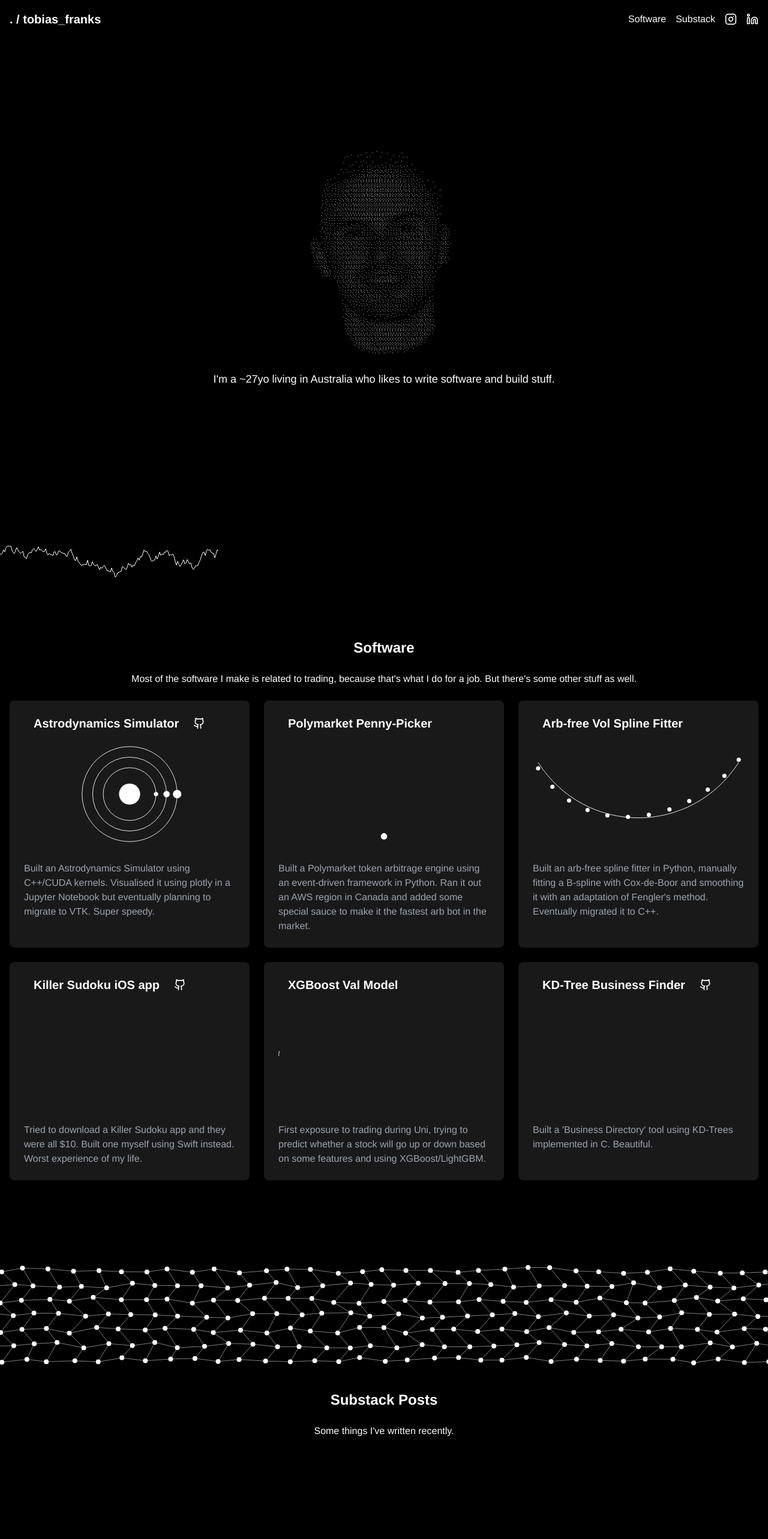
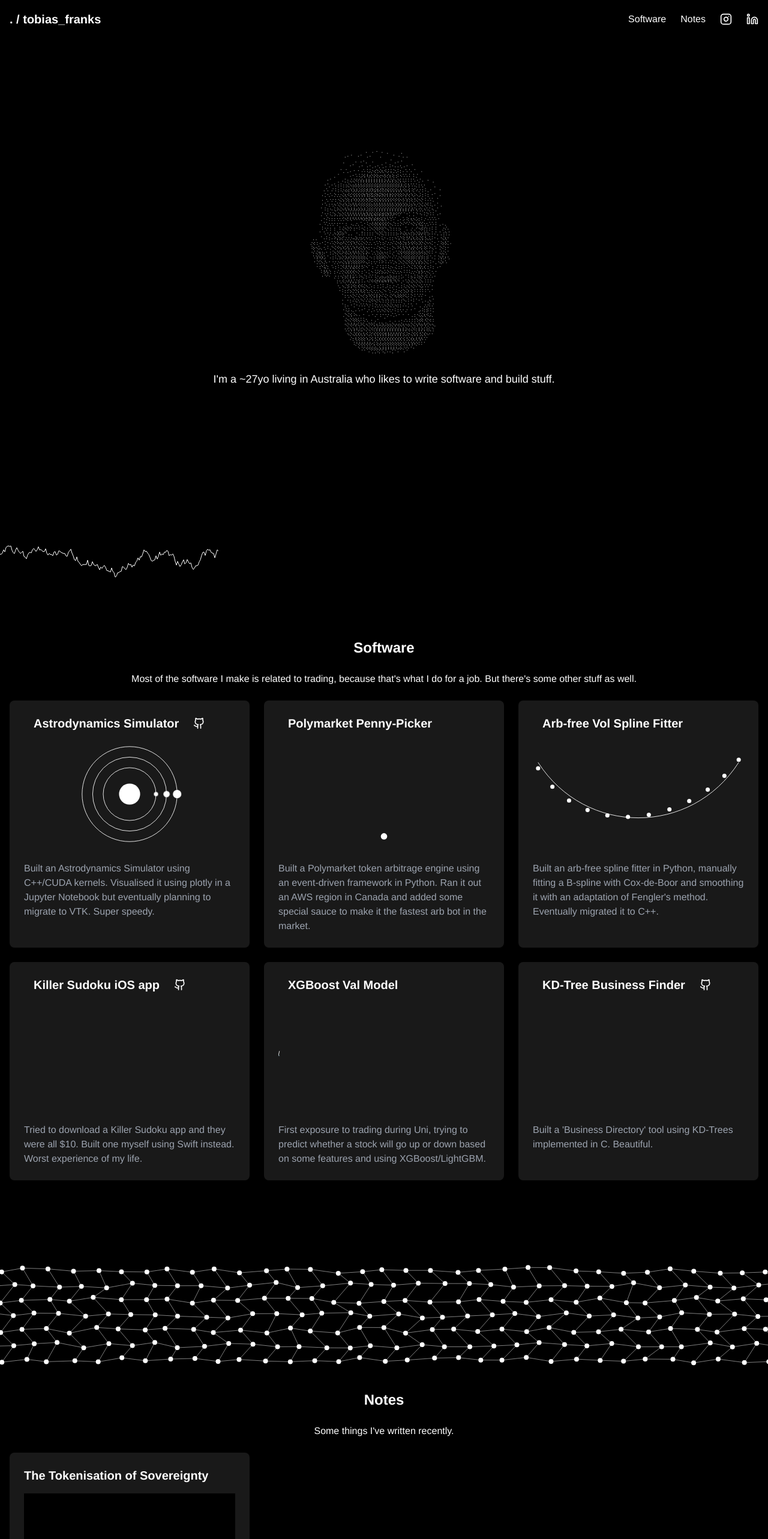
Before and after one commit to tobias-x/tobias-x.github.io, a Next.js app: page / in a window 1280 px wide. Shown: the top 2566 px of the page at 60% size. Before the commit the page ends 2454 px from the top, so only its background shows below. Built offline with nearby package versions, Linux system fonts and the light colour scheme; no server answers.

Commit message:
moved from substack

```diff
--- a/package.json
+++ b/package.json
@@ -11,6 +11,7 @@
     "deploy": "gh-pages -d out --nojekyll"
   },
   "dependencies": {
+    "@tailwindcss/typography": "^0.5.16",
     "autoprefixer": "^10.4.20",
     "framer-motion": "^12.0.5",
     "lucide-react": "^0.474.0",
@@ -18,6 +19,7 @@
     "next": "15.1.6",
     "react": "^19.0.0",
     "react-dom": "^19.0.0",
+    "react-markdown": "^10.1.0",
     "react-scroll-parallax": "^3.4.5",
     "rss-parser": "^3.13.0"
   },
--- a/src/components/BackToTop.js
+++ b/src/components/BackToTop.js
@@ -1,12 +1,12 @@
 import { useState, useEffect } from "react";
-import { ChevronsUp } from "lucide-react"; // Use any icon library or SVG you prefer
+import { ChevronsUp } from "lucide-react";
 
 export default function BackToTopButton() {
     const [isVisible, setIsVisible] = useState(false);
 
     useEffect(() => {
         const handleScroll = () => {
-            setIsVisible(window.scrollY > 100); // Show button after scrolling down 100px
+            setIsVisible(window.scrollY > 100);
         };
 
         window.addEventListener("scroll", handleScroll);
@@ -18,16 +18,16 @@ export default function BackToTopButton() {
     };
 
     return (
-        <div>
+        <>
             {isVisible && (
                 <button
                     onClick={scrollToTop}
-                    className="fixed top-4 right-6 bg-black text-white p-2 rounded-full shadow-lg hover:bg-gray-700 transition"
+                    className="fixed top-4 right-6 z-[9999] bg-black text-white p-2 rounded-full shadow-lg hover:bg-gray-700 transition"
                     aria-label="Back to top"
                 >
                     <ChevronsUp size={20} />
                 </button>
             )}
-        </div>
+        </>
     );
 }
--- a/src/components/Navbar.js
+++ b/src/components/Navbar.js
@@ -1,43 +1,59 @@
-import { Instagram, Linkedin } from "lucide-react"; // Install lucide-react or use another icon library
+import { useRouter } from "next/router";
+import { Instagram, Linkedin } from "lucide-react";
+
+function SmartLink({ href, children, className, ...props }) {
+  const router = useRouter();
+  const currentPath = router.pathname;
+
+  const isSamePageAnchor = href.startsWith("#");
+  const isSamePageHash = href.startsWith("/") && currentPath === "/" && href.includes("#");
+  const openInSameTab = isSamePageAnchor || isSamePageHash;
+
+  const target = openInSameTab ? "_self" : "_blank";
+  const rel = openInSameTab ? undefined : "noopener noreferrer";
+
+  return (
+    <a
+      href={href}
+      target={target}
+      rel={rel}
+      className={className}
+      {...props}
+    >
+      {children}
+    </a>
+  );
+}
 
 export default function Navbar() {
   return (
     <nav className="bg-black py-4 w-full">
-      <div className="nav-container">
-        {/* Left Section: ./tobias_franks */}
-        <a
-          href="#"
-          className="text-white font-semibold text-xl logo-text"
-        >
+      <div className="nav-container flex justify-between items-center px-4">
+        <a href="/" className="text-white font-semibold text-xl logo-text">
           . / tobias_franks
         </a>
 
-        {/* Right Section: Navigation Links */}
-        <div className="nav-links">
-          <a href="#software" className="hover:text-gray-300">
+        <div className="nav-links flex items-center space-x-2">
+          <SmartLink href="/#software" className="hover:text-gray-300">
             Software
-          </a>
-          <a href="#substack" className="hover:text-gray-300">
-            Substack
-          </a>
-          <a
+          </SmartLink>
+          <SmartLink href="/#notes" className="hover:text-gray-300">
+            Notes
+          </SmartLink>
+          <SmartLink
             href="https://www.instagram.com/tobias.xlyt"
-            target="_blank"
-            rel="noopener noreferrer"
             aria-label="Instagram"
             className="hover:text-gray-300"
           >
             <Instagram size={20} />
-          </a>
-          <a
+          </SmartLink>
+          <SmartLink
             href="https://www.linkedin.com/in/tobiasfranks"
-            target="_blank"
-            rel="noopener noreferrer"
             aria-label="LinkedIn"
             className="hover:text-gray-300"
           >
             <Linkedin size={20} />
-          </a>
+          </SmartLink>
         </div>
       </div>
     </nav>
--- a/src/components/Portfolio.js
+++ b/src/components/Portfolio.js
@@ -1,4 +1,4 @@
-import React, { useEffect, useState } from 'react';
+import React from 'react';
 import { Github } from "lucide-react";
 
 // Generic Portfolio renderer
@@ -19,8 +19,8 @@ function Portfolio({ title, id, items, description }) {
                                 {item.link ? (
                                     <a
                                         href={item.link}
-                                    target="_blank"
-                                    rel="noopener noreferrer"
+                                        target={item.link.startsWith('/') ? "_self" : "_blank"}
+                                        rel={item.link.startsWith('/') ? undefined : "noopener noreferrer"}
                                         className="text-xl font-semibold text-white hover:text-gray-300 truncate whitespace-nowrap overflow-hidden"
                                     >
                                         {item.name}
@@ -43,7 +43,6 @@ function Portfolio({ title, id, items, description }) {
                                     </a>
                                 )}
                             </div>
-
                         </div>
 
                         {item.animation && (
@@ -122,7 +121,16 @@ const artworkPieces = [
     { name: 'Artwork B', description: 'Description of Artwork B' },
 ];
 
-// Portfolio sections
+// Blog posts (self-hosted)
+const blogPosts = [
+    {
+        name: 'The Tokenisation of Sovereignty',
+        description: 'How CBDCs might reshape society',
+        animation: '/animations/token.svg',
+        link: 'posts/first-post',
+    }
+];
+
 export function SoftwarePortfolio() {
     return (
         <Portfolio
@@ -145,38 +153,12 @@ export function ArtworkPortfolio() {
     );
 }
 
-export function SubstackPortfolio() {
-    const [posts, setPosts] = useState([]);
-
-    useEffect(() => {
-        const fetchRSS = async () => {
-            try {
-                const res = await fetch(
-                    'https://api.rss2json.com/v1/api.json?rss_url=https://tobiasx.substack.com/feed'
-                );
-                const data = await res.json();
-
-                const formatted = data.items.slice(0, 6).map(item => ({
-                    name: item.title,
-                    description: item.description.replace(/<[^>]+>/g, ''),
-                    link: item.link,
-                    animation: item.enclosure.link || null,
-                }));
-
-                setPosts(formatted);
-            } catch (err) {
-                console.error('Failed to fetch Substack posts:', err);
-            }
-        };
-
-        fetchRSS();
-    }, []);
-
+export function NotesPortfolio() {
     return (
         <Portfolio
-            title="Substack Posts"
-            id="substack"
-            items={posts}
+            title="Notes"
+            id="notes"
+            items={blogPosts}
             description="Some things I've written recently."
         />
     );
--- a/src/pages/index.js
+++ b/src/pages/index.js
@@ -1,5 +1,5 @@
 import About from '../components/About';
-import { SoftwarePortfolio, ArtworkPortfolio, SubstackPortfolio } from '../components/Portfolio';
+import { SoftwarePortfolio, ArtworkPortfolio, NotesPortfolio } from '../components/Portfolio';
 import TimeSeries from '../components/TimeSeries';
 import Layout from '../components/Layout';
 import ArtworkVisual from '../components/ArtworkVisual';
@@ -13,7 +13,7 @@ export default function Home() {
       <TimeSeries />
       <SoftwarePortfolio />
       <ArtworkVisual />
-      <SubstackPortfolio />
+      <NotesPortfolio />
     </Layout>
   );
 }
--- a/tailwind.config.js
+++ b/tailwind.config.js
@@ -7,5 +7,5 @@ module.exports = {
   theme: {
     extend: {},
   },
-  plugins: [],
+  plugins: [require('@tailwindcss/typography')],
 }
```
Also changed, not shown: 1 other file (tests, documents, lock files or other folders). Lines whose indentation alone changed are shown as unchanged.
